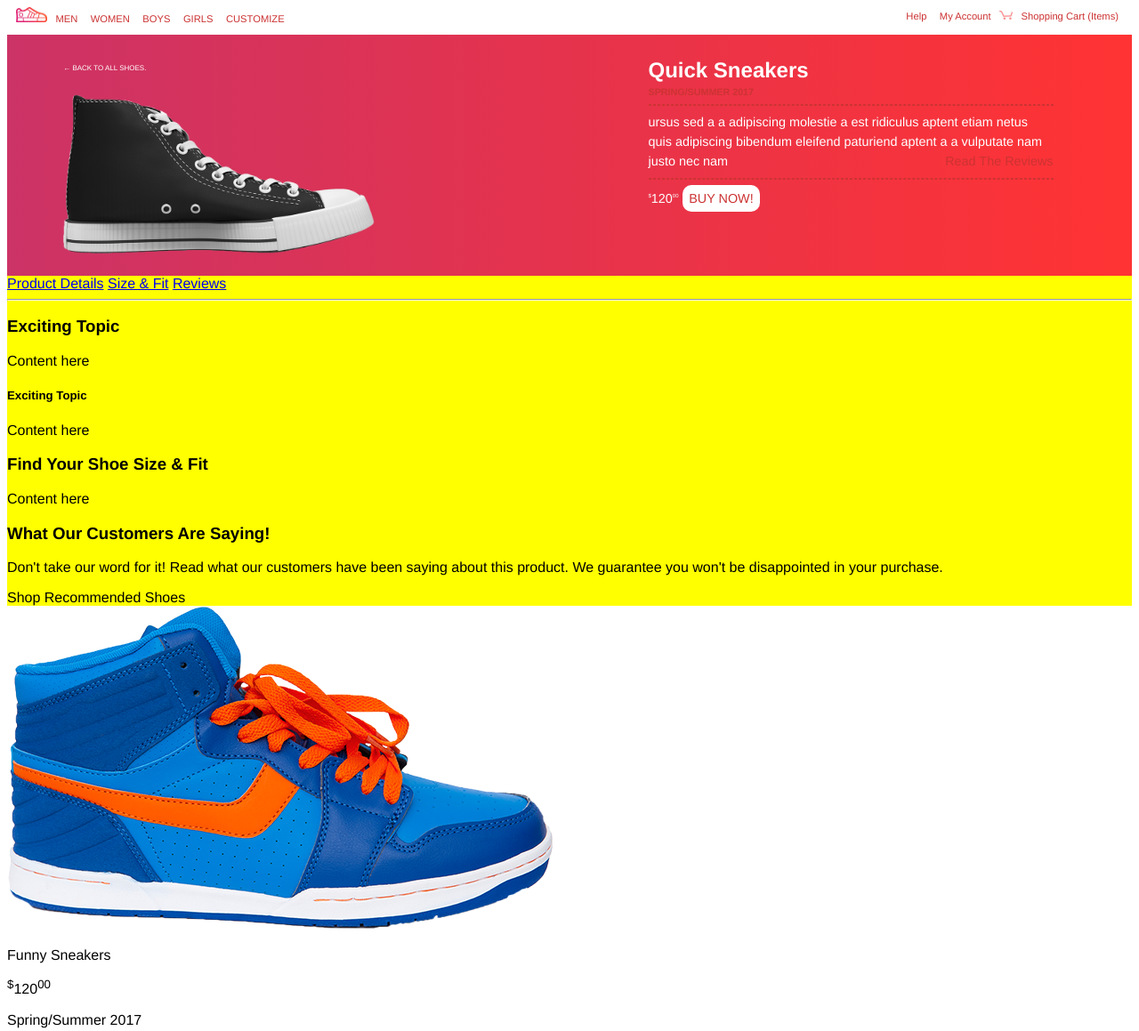
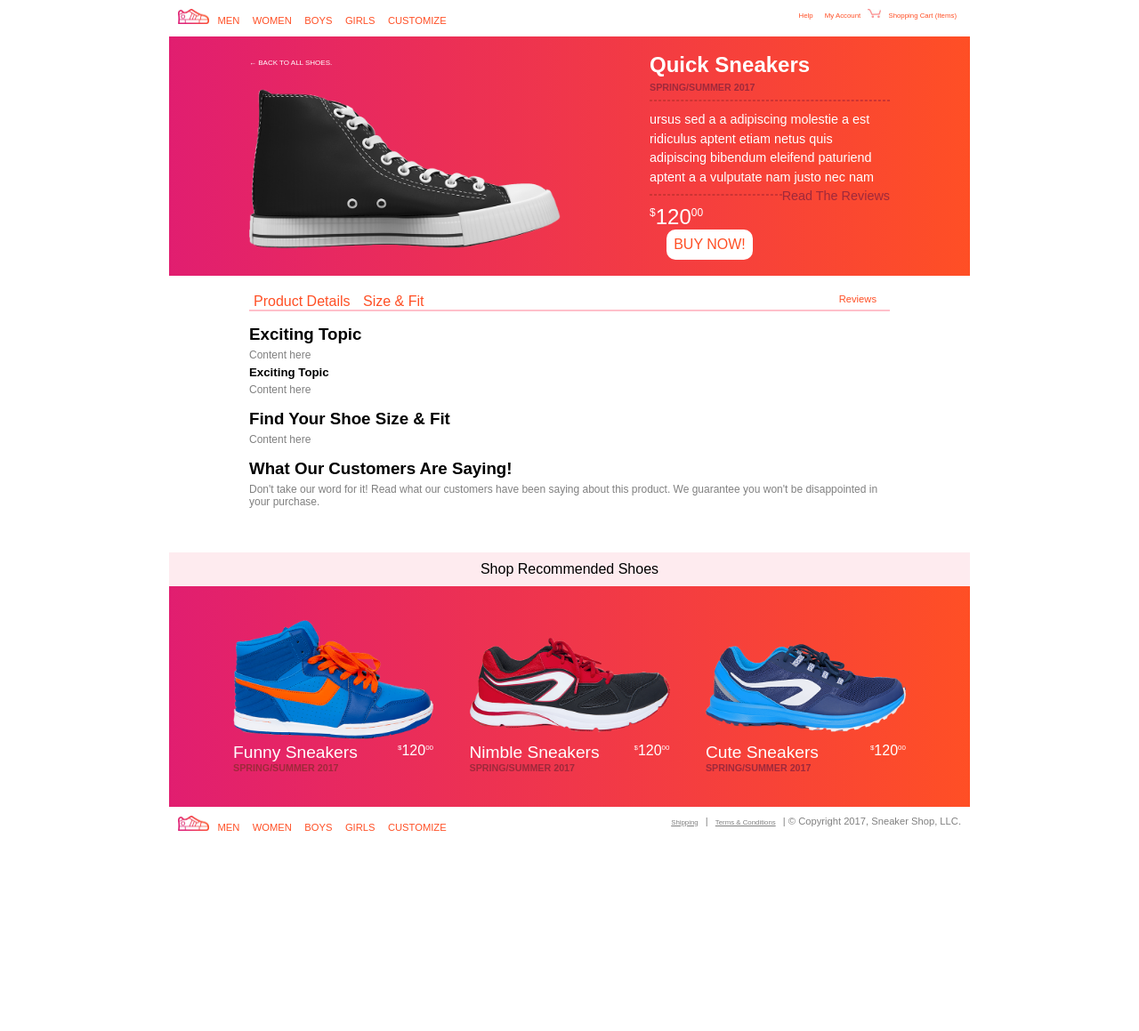
Before and after one commit to LyndseyR/Day1-TIY-Foundations, a plain HTML site: page index.html in a window 1280 px wide. Shown: the top 1159 px of the page at 89% size. After the commit the page ends 948 px from the top, so only its background shows below. Drawn offline with Linux system fonts and the light colour scheme; a web font is replaced by a local one.

Commit message:
CSS close to matching Mockup
Have the layout close to matching, just need to add JS and review
stars. Clean up code more.

```diff
--- a/index.html
+++ b/index.html
@@ -4,6 +4,7 @@
     <meta charset="utf-8">
     <title>TIY Mockup</title>
     <link rel="stylesheet" type="text/css" href="style.css">
+    <link href="https://fonts.googleapis.com/css?family=Jaldi" rel="stylesheet">
   </head>
   <body>
     <header>
@@ -29,7 +30,7 @@
       </div>
     </header>
 
-    <section class="topBanner clearfix">
+    <section class="banner clearfix">
       <div class="shoeGraphic">
         &larr; back to all shoes.
         <img class="shoe" src="images/shoe1.png" alt="Black Converse">
@@ -47,15 +48,19 @@
         </p>
         <a href="#"><p class="reviews">Read The Reviews</p></a>
         <hr class="dashed">
-        <p class="price"><sup>$</sup>120<sup>00</sup></p>
-        <p class="buyButton">Buy Now!</p>
+        <div class="price"><sup>$</sup>120<sup>00</sup></div>
+        <div class="buyButton">Buy Now!</div>
       </div>
     </section>
 
     <section class="bodyContent">
-      <a href="#">Product Details</a>
-      <a href="#">Size &amp; Fit</a>
-      <a href="#">Reviews</a>
+      <ul class="nav">
+        <div class="tabs">
+          <li><a href="#">Product Details</a></li>
+          <li><a href="#">Size &amp; Fit</a></li>
+        </div>
+        <li class="navRight"><a href="#">Reviews</a></li>
+      </ul>
       <hr>
       <h3>
         Exciting Topic
@@ -73,29 +78,31 @@
         What Our Customers Are Saying!
       </h3>
       <p>Don't take our word for it! Read what our customers have been saying about this product. We guarantee you won't be disappointed in your purchase.</p>
+    </section>
+
     <div class="shopRecommend">
       Shop Recommended Shoes
     </div>
-    </section>
-
-    <section class="bottomBanner">
-      <div class="funny">
+    <section class="banner">
+      <div class="sneakerGroup">
+        <div class="sneaker">
           <img src="images/shoe2.png" alt="Funny Sneakers">
           <p class="sneakerName">Funny Sneakers</p>
           <p class="sneakerPrice"><sup>$</sup>120<sup>00</sup></p>
-        <p class="sneakerRelease">Spring/Summer 2017</p>
+          <h6 class="sneakerRelease">Spring/Summer 2017</h6>
         </div>
-      <div class="nimble">
+        <div class="sneaker">
           <img src="images/shoe3.png" alt="Nimble Sneakers">
           <p class="sneakerName">Nimble Sneakers</p>
           <p class="sneakerPrice"><sup>$</sup>120<sup>00</sup></p>
-        <p class="sneakerRelease">Spring/Summer 2017</p>
+          <h6 class="sneakerRelease">Spring/Summer 2017</h6>
         </div>
-      <div class="cute">
+        <div class="sneaker">
           <img src="images/shoe4.png" alt="Cute Sneakers">
           <p class="sneakerName">Cute Sneakers</p>
           <p class="sneakerPrice"><sup>$</sup>120<sup>00</sup></p>
-        <p class="sneakerRelease">Spring/Summer 2017</p>
+          <h6 class="sneakerRelease">Spring/Summer 2017</h6>
+        </div>
       </div>
     </section>
 
@@ -111,10 +118,12 @@
             <li><a href="#">Customize</a></li>
           </ul>
         </div>
-        <div class="navFooter">
-          <a href="#">Shipping</a> &vert;
-          <a href="#">Terms &amp; Conditions</a> &vert;
-          <a href="#">&copy; Copyright 2017, Sneaker Shop, LLC.</a>
+        <div class="navRight">
+          <ul>
+            <li><a href="#">Shipping</a> &vert;</li>
+            <li><a href="#">Terms &amp; Conditions</a> &vert;</li>
+            <li>&copy; Copyright 2017, Sneaker Shop, LLC.</li>
+          </ul>
         </div>
       </div>
     </footer>
--- a/style.css
+++ b/style.css
@@ -1,55 +1,70 @@
 body {
-  font-family: Helvetica, arial, sans-serif;
+  font-family: Jaldi, arial, sans-serif;
+  max-width: 900px;
+  min-width: 900px;
+  margin: auto;
 }
 /*************************
 Navigation**************/
 
+.navLeft a:hover{
+  color: #b22800;
+  border-bottom: 2px solid #b22800;
+}
+.tabs {
+  display: inline-block;
+}
+.tabs a:hover{
+  color: #b22800;
+  border-bottom: 2px solid #b22800;
+}
+.bodyContent ul {
+  margin: 0;
+}
 .nav li {
   list-style-type: none;
   display: inline-block;
 }
-
 .nav a {
-  padding: 5px;
-  color: #cc3333;
+  padding: 5px 5px 0;
+  color: #ff4f25;
   font-size: .7em;
   text-decoration: none;
 }
-
+section .nav a{
+  font-size: 1em;
+}
 .navLeft{
   float: left;
   text-transform: uppercase;
   margin-left: 10px;
 }
-
 .navRight {
   margin-right: 10px;
   float: right;
+  font-size: .7em;
 }
-
 .logo {
   width: 35px;
 }
-
 .cart {
   width: 15px;
 }
-
 ul {
-  margin: 0 0 10px;
+  margin: 10px 0 10px;
   padding: 0;
 }
+
 /*************************
 Section Top Banner********/
 
 /*Graphic and Containers*/
 
-.topBanner {
+.banner {
   clear: both;
-  background-image:  linear-gradient(to right, #cc3366, #ff3333);
+  background-image:  linear-gradient(to right, #e11e70, #ff4f25);
   color: white;
   padding: 2% 0;
-  height: 100%;
 }
 .clearfix {
   zoom: 1;
@@ -58,23 +73,42 @@ Section Top Banner********/
 
 .shoeGraphic {
   display: inline-block;
-  width: 40%;
-  margin-left: 5%;
+  width: 35%;
+  margin-left: 10%;
   margin-right: 5%;
   text-transform: uppercase;
   font-size: .5em;
 }
 .bannerContent {
   display: inline-block;
-  width: 36%;
-  margin-left: 7%;
-  margin-right: 7%;
+  width: 30%;
+  margin-left: 5%;
+  margin-right: 10%;
   float: right;
 }
 .shoe {
   width: 350px;
   display: block;
   padding-top: 25px;
+}
+.buyButton {
+  display: inline-block;
+  color: #ff4f25;
+  text-transform: uppercase;
+  background-color: white;
+  padding: .5em;
+  border-radius: 10px;
+  margin-left: 1.2em;
+}
+.bannerContent p {
+  margin: 0;
+  font-size: .9em;
+  line-height: 1.5em;
+  display: inline;
+}
+.dashed {
+  border: 1px #cc3333 dashed;
+  margin-bottom: 10px;
 }
 
 /*Text*/
@@ -85,43 +119,107 @@ h1 {
 h6 {
   margin: 0;
   text-transform: uppercase;
-  color: #cc3333;
-}
-.bannerContent p {
-  margin: 0;
-  font-size: .9em;
-  line-height: 1.5em;
-  display: inline;
+  color: #9f293b;
 }
 .price {
   display: inline-block;
+  font-size: 1.5em;
 }
 .price sup{
-  font-size: .1em;
+  font-size: .5em;
 }
 .reviews {
   text-align: right;
-  color: #cc3333;
+  color: #9f293b;
   text-decoration: none;
   display: inline-block;
   float: right;
 }
-.buyButton {
-  display: inline-block;
-  color: #cc3333;
-  text-transform: uppercase;
-  background-color: white;
-  padding: .5em;
-  border-radius: 10px;
+
+/*************************
+Section Body Content *****/
+
+.bodyContent {
+  clear: both;
+  margin: 0 10% 50px;
 }
-.dashed {
-  border: 1px #cc3333 dashed;
+.bodyContent .nav {
+  padding-top: 20px;
+}
+.bodyContent hr{
+  border: 1px solid pink;
+  margin-top:0;
+}
+
+.bodyContent p{
+  font-size: .75em;
+  color: grey;
+  margin: 0;
+}
+
+h5{
+  margin: 5px 0;
+}
+
+h3 {
+  margin: 15px 0 5px;
 }
 
 /*************************
-Section Body Conent *****/
+Section Bottom Banner Content**/
 
-.bodyContent {
-  background-color: yellow;
-  clear: both;
+.shopRecommend{
+  background-color: #feebef;
+  color: black;
+  padding: 10px;
+  text-align: center;
 }
+
+.sneaker img {
+  width: 100%;
+}
+
+.sneaker {
+  display: inline-block;
+  width: 25%;
+  margin:20px 2%;
+  text-align: left;
+}
+
+.sneakerGroup {
+  text-align: center;
+}
+
+.sneakerName {
+  display: inline-block;
+  font-size: 1.2em;
+  float: left;
+}
+
+.sneakerPrice {
+  display: inline-block;
+  font-size: 1em;
+  float: right;
+}
+
+.sneakerPrice sup {
+  font-size: .5em;
+}
+
+.sneaker p {
+  margin:0;
+}
+.sneakerRelease {
+clear: both;
+}
+
+/*************************
+Footer*******************/
+footer .navRight a {
+  color: gray;
+  text-decoration: underline;
+}
+footer .navRight {
+  color: gray;
+  font-size: .7em;
+}
```
Lines whose indentation alone changed are shown as unchanged.
